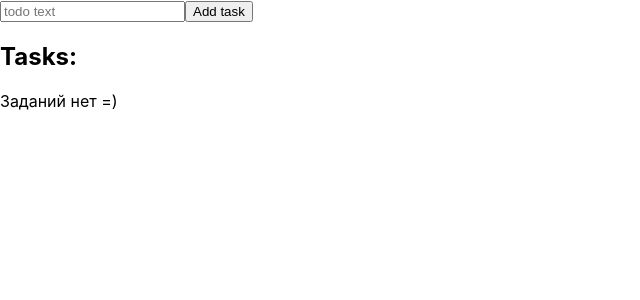
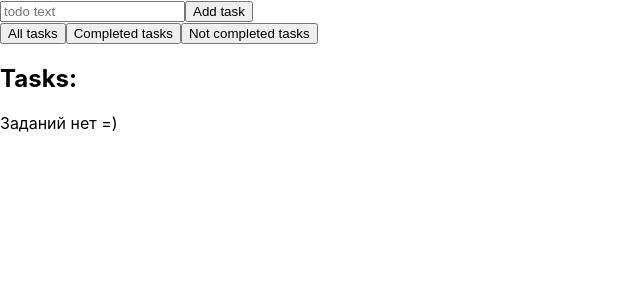
Before and after one commit to remenok200/freshcode-react-todo, a React (Create React App) app: page / in a window 1280 px wide. Shown: the top 300 px of the page, without its empty margins (0-640 px from the left). Built offline with nearby package versions, Linux system fonts and the light colour scheme.

Commit message:
Added mode switching

```diff
--- a/src/components/TaskList/index.jsx
+++ b/src/components/TaskList/index.jsx
@@ -5,9 +5,11 @@ import NotCompletedTodos from "./NotCompletedTodos";
 import AllTodos from "./AllTodos";
 
 const TaskList = (props) => {
+  const { state, dispatch } = props;
+
   const [editID, setEditID] = useState(null);
   const [editText, setEditText] = useState(null);
-  const { state, dispatch } = props;
+  const [mode, setMode] = useState("All");
 
   const removeTodo = (id) => {
     dispatch({ type: ACTION_TYPES.REMOVE, id });
@@ -31,30 +33,16 @@ const TaskList = (props) => {
   return (
     <>
       <div>
+        <button onClick={() => {setMode('All')}}>All tasks</button>
+        <button onClick={() => {setMode('Completed')}}>Completed tasks</button>
+        <button onClick={() => {setMode('NotCompleted')}}>Not completed tasks</button>
         <h2>Tasks:</h2>
         {state.todos.length === 0 ? (
           <p>Заданий нет =)</p>
         ) : (
           <table>
             <tbody>
-              {/* <CompletedTodos
-                editTodo={editTodo}
-                setEditID={setEditID}
-                toggleTodoCompletion={toggleTodoCompletion}
-                editID={editID}
-                editTodoHandler={editTodoHandler}
-                removeTodo={removeTodo}
-                state={state}
-              /> */}
-              {/* <NotCompletedTodos
-                editTodo={editTodo}
-                setEditID={setEditID}
-                toggleTodoCompletion={toggleTodoCompletion}
-                editID={editID}
-                editTodoHandler={editTodoHandler}
-                removeTodo={removeTodo}
-                state={state}
-              /> */}
+              {mode === "All" ? (
                 <AllTodos
                   editTodo={editTodo}
                   setEditID={setEditID}
@@ -64,6 +52,27 @@ const TaskList = (props) => {
                   removeTodo={removeTodo}
                   state={state}
                 />
+              ) : mode === "Completed" ? (
+                <CompletedTodos
+                  editTodo={editTodo}
+                  setEditID={setEditID}
+                  toggleTodoCompletion={toggleTodoCompletion}
+                  editID={editID}
+                  editTodoHandler={editTodoHandler}
+                  removeTodo={removeTodo}
+                  state={state}
+                />
+              ) : (
+                <NotCompletedTodos
+                  editTodo={editTodo}
+                  setEditID={setEditID}
+                  toggleTodoCompletion={toggleTodoCompletion}
+                  editID={editID}
+                  editTodoHandler={editTodoHandler}
+                  removeTodo={removeTodo}
+                  state={state}
+                />
+              )}
             </tbody>
           </table>
         )}
```
Lines whose indentation alone changed are shown as unchanged.
